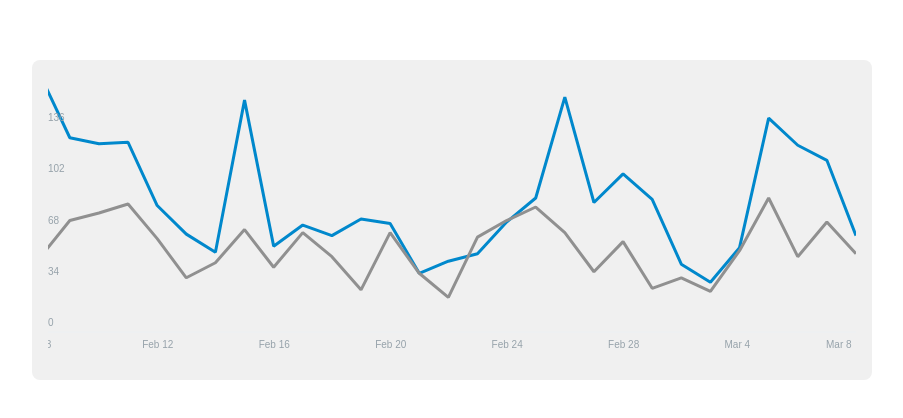
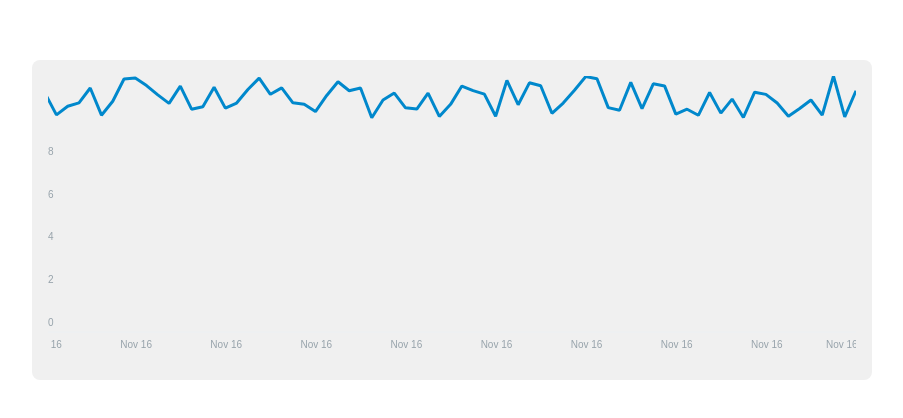
Before and after one commit to netosha/ton-dex-contest, a Next.js app: page /playground in a window 1280 px wide. Shown: the part 180-598 px from the top of the page, without its empty margins (188-1091 px from the left). Built offline with nearby package versions, Linux system fonts and the light colour scheme.

Commit message:
Added random data generation

```diff
--- a/src/components/Chart/Graph.types.ts
+++ b/src/components/Chart/Graph.types.ts
@@ -4,7 +4,7 @@ export interface GraphProps {
 
 // Todo: Make types for other properties
 export interface GraphData {
-  columns: Array<Array<string | number>>;
+  columns: Array<Array<string | Date | number>>;
   types: any;
   names: any;
   colors: any;
--- a/src/components/Chart/fakeData.ts
+++ b/src/components/Chart/fakeData.ts
@@ -1,365 +1,29 @@
 import { GraphData } from '@components/Chart/Graph.types';
 
+const today = new Date();
+const yesterday = new Date(today);
+yesterday.setDate(yesterday.getDate() - 1);
+const dates = [];
+while (yesterday < today) {
+  yesterday.setMinutes(yesterday.getMinutes() + 5);
+  dates.push(new Date(yesterday));
+}
+dates.unshift('x');
+const arrayY0 = Array.from({ length: 288 }, () => 10 + Math.random() * 2);
+// @ts-ignore:next-line
+arrayY0.unshift('y0');
+
 const fakeData: GraphData = {
-  columns: [
-    [
-      'x',
-      1542412800000,
-      1542499200000,
-      1542585600000,
-      1542672000000,
-      1542758400000,
-      1542844800000,
-      1542931200000,
-      1543017600000,
-      1543104000000,
-      1543190400000,
-      1543276800000,
-      1543363200000,
-      1543449600000,
-      1543536000000,
-      1543622400000,
-      1543708800000,
-      1543795200000,
-      1543881600000,
-      1543968000000,
-      1544054400000,
-      1544140800000,
-      1544227200000,
-      1544313600000,
-      1544400000000,
-      1544486400000,
-      1544572800000,
-      1544659200000,
-      1544745600000,
-      1544832000000,
-      1544918400000,
-      1545004800000,
-      1545091200000,
-      1545177600000,
-      1545264000000,
-      1545350400000,
-      1545436800000,
-      1545523200000,
-      1545609600000,
-      1545696000000,
-      1545782400000,
-      1545868800000,
-      1545955200000,
-      1546041600000,
-      1546128000000,
-      1546214400000,
-      1546300800000,
-      1546387200000,
-      1546473600000,
-      1546560000000,
-      1546646400000,
-      1546732800000,
-      1546819200000,
-      1546905600000,
-      1546992000000,
-      1547078400000,
-      1547164800000,
-      1547251200000,
-      1547337600000,
-      1547424000000,
-      1547510400000,
-      1547596800000,
-      1547683200000,
-      1547769600000,
-      1547856000000,
-      1547942400000,
-      1548028800000,
-      1548115200000,
-      1548201600000,
-      1548288000000,
-      1548374400000,
-      1548460800000,
-      1548547200000,
-      1548633600000,
-      1548720000000,
-      1548806400000,
-      1548892800000,
-      1548979200000,
-      1549065600000,
-      1549152000000,
-      1549238400000,
-      1549324800000,
-      1549411200000,
-      1549497600000,
-      1549584000000,
-      1549670400000,
-      1549756800000,
-      1549843200000,
-      1549929600000,
-      1550016000000,
-      1550102400000,
-      1550188800000,
-      1550275200000,
-      1550361600000,
-      1550448000000,
-      1550534400000,
-      1550620800000,
-      1550707200000,
-      1550793600000,
-      1550880000000,
-      1550966400000,
-      1551052800000,
-      1551139200000,
-      1551225600000,
-      1551312000000,
-      1551398400000,
-      1551484800000,
-      1551571200000,
-      1551657600000,
-      1551744000000,
-      1551830400000,
-      1551916800000,
-      1552003200000,
-    ],
-    [
-      'y0',
-      37,
-      20,
-      32,
-      39,
-      32,
-      35,
-      19,
-      65,
-      36,
-      62,
-      113,
-      69,
-      120,
-      60,
-      51,
-      49,
-      71,
-      122,
-      149,
-      69,
-      57,
-      21,
-      33,
-      55,
-      92,
-      62,
-      47,
-      50,
-      56,
-      116,
-      63,
-      60,
-      55,
-      65,
-      76,
-      33,
-      45,
-      64,
-      54,
-      81,
-      180,
-      123,
-      106,
-      37,
-      60,
-      70,
-      46,
-      68,
-      46,
-      51,
-      33,
-      57,
-      75,
-      70,
-      95,
-      70,
-      50,
-      68,
-      63,
-      66,
-      53,
-      38,
-      52,
-      109,
-      121,
-      53,
-      36,
-      71,
-      96,
-      55,
-      58,
-      29,
-      31,
-      55,
-      52,
-      44,
-      126,
-      191,
-      73,
-      87,
-      255,
-      278,
-      219,
-      170,
-      129,
-      125,
-      126,
-      84,
-      65,
-      53,
-      154,
-      57,
-      71,
-      64,
-      75,
-      72,
-      39,
-      47,
-      52,
-      73,
-      89,
-      156,
-      86,
-      105,
-      88,
-      45,
-      33,
-      56,
-      142,
-      124,
-      114,
-      64,
-    ],
-    [
-      'y1',
-      22,
-      12,
-      30,
-      40,
-      33,
-      23,
-      18,
-      41,
-      45,
-      69,
-      57,
-      61,
-      70,
-      47,
-      31,
-      34,
-      40,
-      55,
-      27,
-      57,
-      48,
-      32,
-      40,
-      49,
-      54,
-      49,
-      34,
-      51,
-      51,
-      51,
-      66,
-      51,
-      94,
-      60,
-      64,
-      28,
-      44,
-      96,
-      49,
-      73,
-      30,
-      88,
-      63,
-      42,
-      56,
-      67,
-      52,
-      67,
-      35,
-      61,
-      40,
-      55,
-      63,
-      61,
-      105,
-      59,
-      51,
-      76,
-      63,
-      57,
-      47,
-      56,
-      51,
-      98,
-      103,
-      62,
-      54,
-      104,
-      48,
-      41,
-      41,
-      37,
-      30,
-      28,
-      26,
-      37,
-      65,
-      86,
-      70,
-      81,
-      54,
-      74,
-      70,
-      50,
-      74,
-      79,
-      85,
-      62,
-      36,
-      46,
-      68,
-      43,
-      66,
-      50,
-      28,
-      66,
-      39,
-      23,
-      63,
-      74,
-      83,
-      66,
-      40,
-      60,
-      29,
-      36,
-      27,
-      54,
-      89,
-      50,
-      73,
-      52,
-    ],
-  ],
+  columns: [dates, arrayY0],
   types: {
     y0: 'line',
-    y1: 'line',
     x: 'x',
   },
   names: {
     y0: 'TONCOIN',
-    y1: 'ETH',
   },
   colors: {
     y0: '#0088cc',
-    y1: '#909090',
   },
 };
 
```
